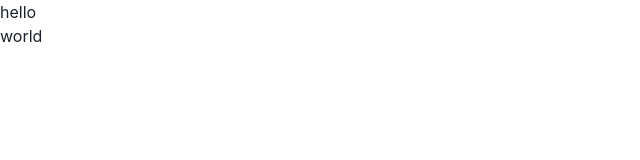
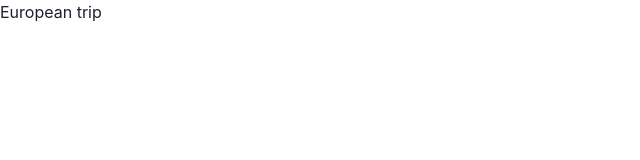
Before and after one commit to leventemathe/chooose-homework, a React (Vite) app: page / in a window 1280 px wide. Shown: the top 160 px of the page, without its empty margins (0-640 px from the left). Built offline with nearby package versions, Linux system fonts and the light colour scheme.

Commit message:
update model and imports

```diff
--- a/package.json
+++ b/package.json
@@ -36,6 +36,7 @@
     "eslint": "^8.9.0",
     "eslint-config-airbnb": "^19.0.4",
     "eslint-config-prettier": "^8.4.0",
+    "eslint-import-resolver-typescript": "^3.5.5",
     "eslint-plugin-import": "^2.25.4",
     "eslint-plugin-jsx-a11y": "^6.5.1",
     "eslint-plugin-prettier": "^4.0.0",
--- a/src/App.tsx
+++ b/src/App.tsx
@@ -1,5 +1,5 @@
-import { CardsPage } from './pages/CardsPage';
+import { TripsPage } from 'pages/TripsPage';
 
 export function App() {
-  return <CardsPage />;
+  return <TripsPage />;
 }
--- a/src/components/cards/Card.tsx
+++ /dev/null
@@ -1,9 +0,0 @@
-import { Box } from '@chakra-ui/react';
-
-type CardProps = {
-  card: string;
-};
-
-export function Card({ card }: CardProps) {
-  return <Box>{card}</Box>;
-}
--- a/src/components/cards/CardList.tsx
+++ /dev/null
@@ -1,13 +0,0 @@
-import { Card } from './Card';
-
-export function CardList() {
-  const cards = ['hello', 'world'];
-
-  return (
-    <>
-      {cards.map((card) => (
-        <Card key={card} card={card} />
-      ))}
-    </>
-  );
-}
--- /dev/null
+++ b/src/components/trips/TripCard.tsx
@@ -0,0 +1,11 @@
+import { Trip } from 'models/Trip';
+
+import { Box } from '@chakra-ui/react';
+
+type CardProps = {
+  trip: Trip;
+};
+
+export function TripCard({ trip }: CardProps) {
+  return <Box>{trip.title}</Box>;
+}
--- /dev/null
+++ b/src/components/trips/TripCardList.tsx
@@ -0,0 +1,23 @@
+import { TripCard } from './TripCard';
+
+export function TripCardList() {
+  const trips = [
+    {
+      id: 'asd',
+      title: 'European trip',
+      dayCount: 12,
+      countryCount: 5,
+      emission: 850,
+      rating: 4.8,
+      image: 'https://source.unsplash.com/3lxrM5yvkcI/w=600',
+    },
+  ];
+
+  return (
+    <>
+      {trips.map((trip) => (
+        <TripCard key={trip.id} trip={trip} />
+      ))}
+    </>
+  );
+}
--- /dev/null
+++ b/src/models/Trip.ts
@@ -0,0 +1,9 @@
+export type Trip = {
+  id: string;
+  image: string;
+  title: string;
+  countryCount: number;
+  dayCount: number;
+  emission: number;
+  rating: number;
+};
--- a/src/pages/CardsPage.tsx
+++ /dev/null
@@ -1,11 +0,0 @@
-import { Box } from '@chakra-ui/react';
-
-import { CardList } from '../components/cards/CardList';
-
-export function CardsPage() {
-  return (
-    <Box>
-      <CardList />
-    </Box>
-  );
-}
--- /dev/null
+++ b/src/pages/TripsPage.tsx
@@ -0,0 +1,11 @@
+import { TripCardList } from 'components/trips/TripCardList';
+
+import { Box } from '@chakra-ui/react';
+
+export function TripsPage() {
+  return (
+    <Box>
+      <TripCardList />
+    </Box>
+  );
+}
--- a/tsconfig.json
+++ b/tsconfig.json
@@ -14,7 +14,8 @@
     "isolatedModules": true,
     "noEmit": true,
     "jsx": "react-jsx",
-    "allowUmdGlobalAccess": true
+    "allowUmdGlobalAccess": true,
+    "baseUrl": "src"
   },
   "include": ["./src"]
 }
--- a/vite.config.ts
+++ b/vite.config.ts
@@ -1,7 +1,15 @@
 import { defineConfig } from 'vite';
 import react from '@vitejs/plugin-react';
+import path from 'path'
 
 // https://vitejs.dev/config/
 export default defineConfig({
   plugins: [react()],
+  resolve: {
+    alias: {
+      pages: path.resolve('src/pages'),
+      components: path.resolve('src/components'),
+      models: path.resolve('src/models'),
+    },
+  }
 });
```
Also changed, not shown: .eslintrc.json, 1 other file (tests, documents, lock files or other folders).
